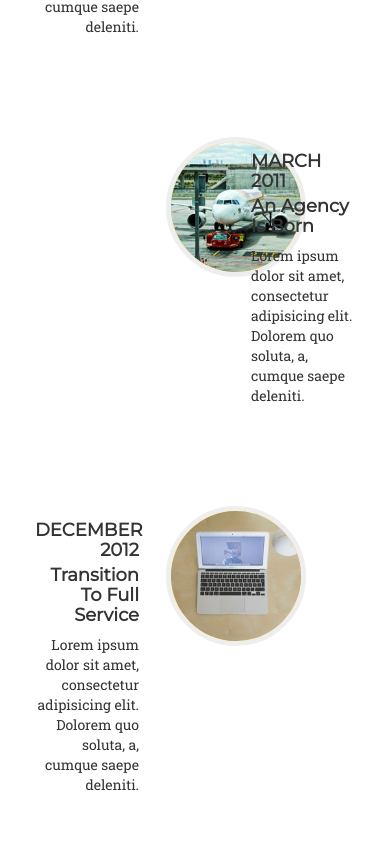
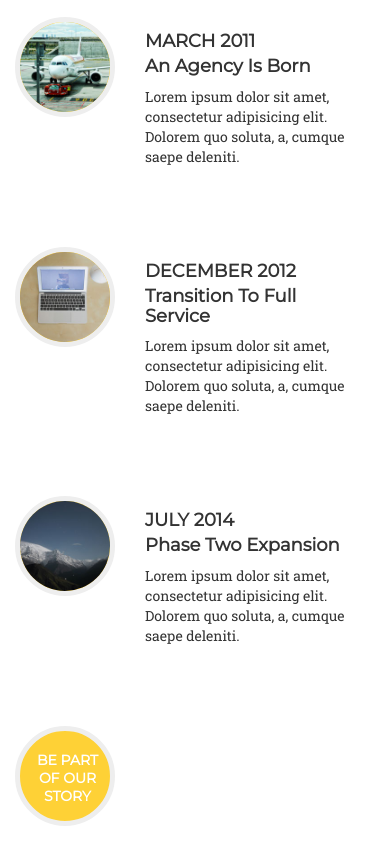
Before and after one commit to Gonza89/coderhouse-1142, a plain HTML site: page workshop2/index.html in a window 390 px wide. Shown: the part 5200-6044 px from the top of the page. Drawn offline with nearby package versions, Linux system fonts and the light colour scheme; a web font is replaced by a local one.

Commit message:
media queries

```diff
--- a/workshop2/css/style.scss
+++ b/workshop2/css/style.scss
@@ -21,6 +21,7 @@ a{
 
 h1,h2,h3,h4,h5,h6,p{
 	margin:0;
+	padding:0;
 }
 
 .navbar-custom{
@@ -31,10 +32,7 @@ h1,h2,h3,h4,h5,h6,p{
 		color:#fff;
 		background-color:#fed136;
 		border:none;
-		&:hover{
-			background-color:#fed136;
-		}
-		&:focus{
+		&:hover, &:focus{
 			background-color:#fed136;
 		}
 	}
@@ -62,10 +60,6 @@ h1,h2,h3,h4,h5,h6,p{
 					&:hover{
 						color:#fed136;
 					}
-					&:focus{
-						background-color:#fed136;
-					}
-
 				}
 			}
 		}
@@ -204,6 +198,9 @@ header{
 #about{
 	padding-top: 140px;
 	padding-bottom: 100px;
+	@media screen and (max-width:992px){
+		padding-bottom: 40px;
+	}
 	#header-about{
 		h2{
 		font-family: Montserrat,"Helvetica Neue",Helvetica,Arial,sans-serif;
@@ -237,10 +234,21 @@ br{
 				width: 140px;
 				height: 140px;
 				position:absolute;
-				left:42%;
+				left:43%;
 				background-color:#fed136;
 				border-radius:50%;
 				border: 5px solid #eee;
+				@media screen and (max-width:1200px) {
+					width: 120px;
+					height: 120px;
+				}
+				@media screen and (max-width:992px) {
+					width: 100px;
+					height: 100px;
+				}
+				@media screen and (max-width:768px) {
+					left: 0%;
+				}
 				h4{
 					font-family: Montserrat,"Helvetica Neue",Helvetica,Arial,sans-serif;
 					text-align:center;
@@ -251,14 +259,30 @@ br{
 					font-size: 18px;
 					font-weight: 600;
 					line-height: 25px;
+					@media screen and (max-width:1200px) {
+						line-height: 24px;
+						margin-top: 20px;
+					}
+					@media screen and (max-width:992px) {
+						font-size:14px;
+						line-height: 18px;
+						margin-top: 20px;
+
+					}
 				}
 			}
 			.timeline-panel-right{
 				padding: 10px 20px 100px 20px;
 	    		text-align: right;
-	     		width: 40%;
+	     		width: 42%;
 	    		margin: 0;
 	    		float: left;
+	    		@media screen and (max-width:768px) {
+	    			text-align: left;
+	    			padding-bottom: 80px;
+	    			padding-left: 130px;
+	    			width: 100%;
+	    		}
 				h4{
 					font-family: Montserrat,"Helvetica Neue",Helvetica,Arial,sans-serif;
 					text-align:right;
@@ -266,18 +290,32 @@ br{
 					text-transform: capitalize;
 					font-size: 18px;
 					font-weight: 600;
+					@media screen and (max-width:768px) {
+		    			text-align: left;
+		    		}
 				}
+
 				p{
 					padding-top: 10px;
 				}
 	    	}
 			.timeline-panel-left{
-				padding: 10px 20px 100px 20px;
+				padding: 10px 20px 100px 0;
 			  	text-align: left;
-			  	width: 40%;
 			  	position: relative;
-			  	left: 60%;
+			  	left: 58%;
+			  	width: 42%;
 			  	float: left;
+			  	@media screen and (max-width:992px) {
+			  		left: 60%;
+			  	}
+			  	@media screen and (max-width:768px) {
+		    		padding-bottom:80px;
+		    		padding-left: 130px;
+		    		text-align: left;
+		     		width: 100%;
+		    		left: 0%;
+		    	}
 				h4{
 					font-family: Montserrat,"Helvetica Neue",Helvetica,Arial,sans-serif;
 					text-align:left;
--- a/workshop2/index.html
+++ b/workshop2/index.html
@@ -44,7 +44,7 @@
 
   </nav>
 <header id="page-top">
-  <div class="container">
+  <div class="container-fluid">
       <div class="image-header">
         <h2>welcome to our studio!</h2>
         <h1>it's nice to meet you</h1>
```
Also changed, not shown: workshop2/css/style.css, 1 other file.
